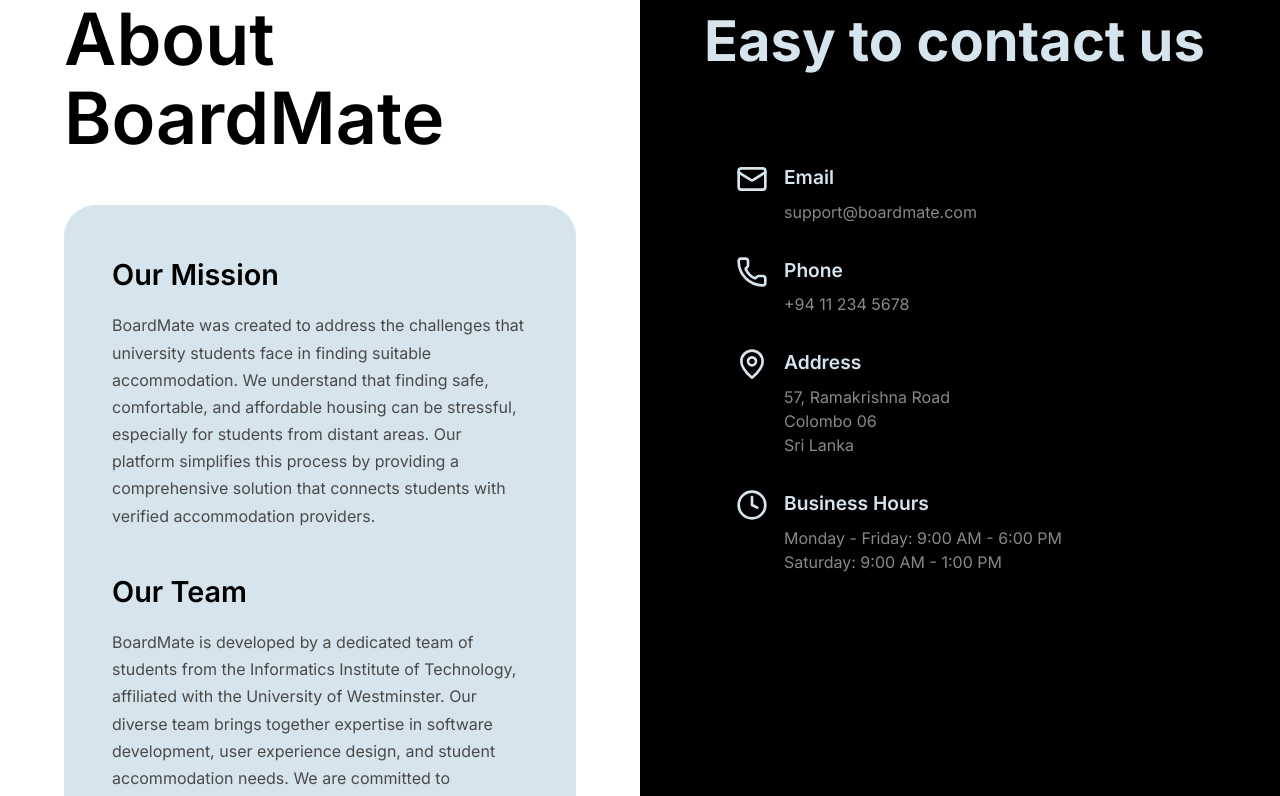
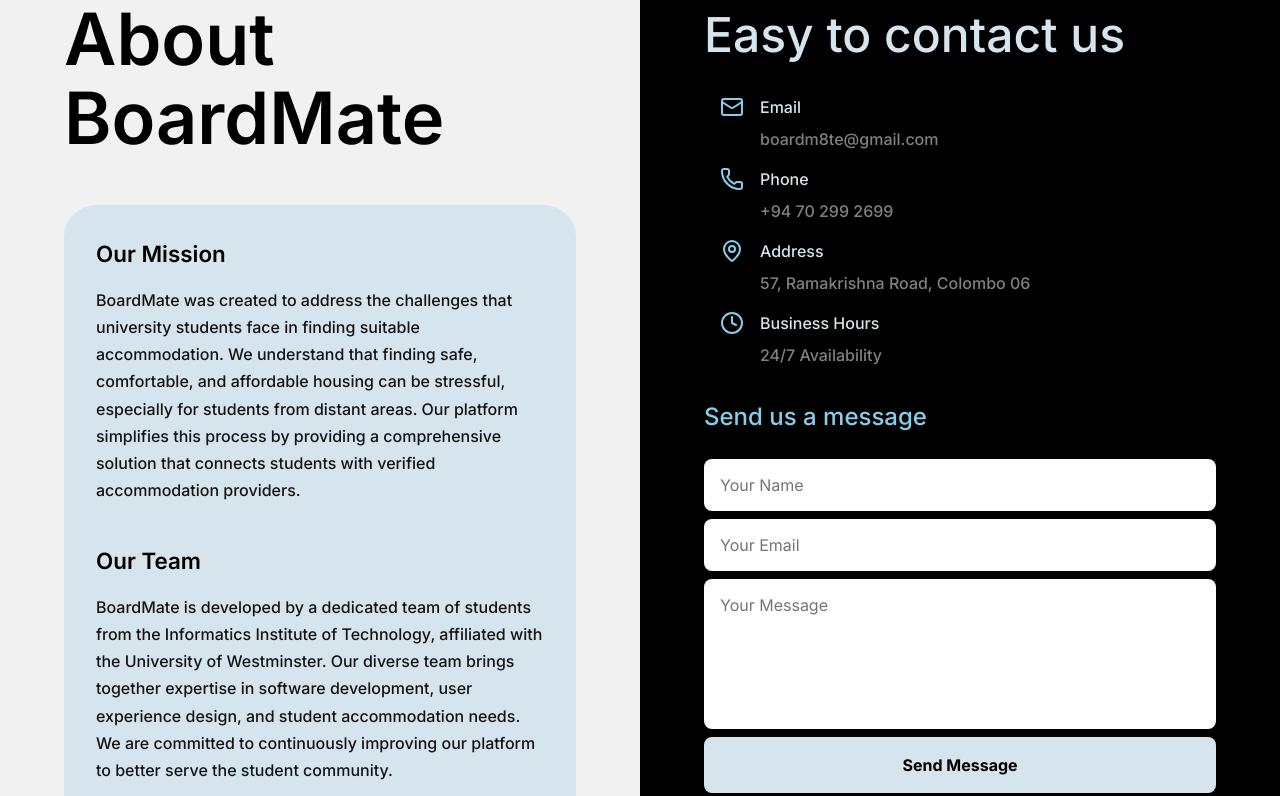
Before and after one commit to minindugimshan/BoardMate, a React (Vite) app: page / in a window 1280 px wide. Shown: the part 2500-3296 px from the top of the page. Built offline with nearby package versions, Linux system fonts and the light colour scheme.

Commit message:
Made a few css changes

```diff
--- a/src/components/AboutUs/AboutUs.css
+++ b/src/components/AboutUs/AboutUs.css
@@ -1,17 +1,17 @@
 .about-container {
-  min-height: 100vh;
+  min-height: 40vh;
   background-color: #efefef;
 }
 
 .split-layout {
   display: flex;
-  min-height: 100vh;
+  min-height: 40vh;
 }
 
 /* Left Section */
 .left-section {
   flex: 1;
-  background-color: #fff;
+  background-color: #f1f1f1;
   padding: 2rem;
 }
 
@@ -32,7 +32,7 @@
 .info-box {
   background-color: rgb(214, 228, 237);
   border-radius: 2rem;
-  padding: 3rem;
+  padding: 2rem;
 }
 
 .info-section {
@@ -40,16 +40,18 @@
 }
 
 .info-section h2 {
-  font-size: 1.8rem;
+  font-size: 1.4rem;
   font-weight: 600;
   color: #000;
+
   margin-bottom: 1rem;
 }
 
 .info-section p {
-  color: #4a4a4a;
+  color: #141414;
   line-height: 1.7;
   font-size: 1rem;
+  font-weight: 500;
 }
 
 /* Right Section */
@@ -68,20 +70,20 @@
 }
 
 .contact-title {
-  font-size: 3.5rem;
-  font-weight: 700;
+  font-size: 3rem;
+  font-weight: 500;
   color: rgb(214, 228, 237);
-  margin-bottom: 3rem;
+  margin-bottom: 0.5rem;
 }
 
 .contact-container {
-  padding: 2rem;
+  padding: 1rem;
 }
 
 .contact-info {
   display: flex;
   flex-direction: column;
-  gap: 2rem;
+  gap: 1rem;
 }
 
 .contact-item {
@@ -91,22 +93,66 @@
 }
 
 .contact-icon {
-  width: 2rem;
-  height: 2rem;
-  color: rgb(214, 228, 237);
+  width: 1.5rem;
+  height: 1.5rem;
+  color: skyblue;
 }
 
 .contact-details h3 {
-  font-weight: 600;
+  font-weight: 500;
   color: rgb(214, 228, 237);
   margin-bottom: 0.5rem;
-  font-size: 1.2rem;
+  font-size: 1rem;
 }
 
 .contact-details p {
-  color: #888;
+  color: grey;
   line-height: 1.5;
+  font-weight: 500;
 }
+
+.contact-form {
+  display: flex;
+  flex-direction: column;
+  gap: 0.5rem;
+  margin-top: 1rem;
+}
+
+.contact-form h3 {
+  color: skyblue;
+  font-size: 1.5rem;
+  margin-bottom: 1rem;
+  font-weight: 500;
+}
+
+.contact-form input,
+.contact-form textarea {
+  width: 100%;
+  padding: 1rem;
+  border-radius: 0.5rem;
+  border: none;
+  font-size: 1rem;
+}
+
+.contact-form textarea {
+  height: 150px;
+  resize: none;
+}
+
+.contact-form button {
+  background-color: rgb(214, 228, 237);
+  color: #000;
+  font-weight: bold;
+  padding: 1rem;
+  border: none;
+  border-radius: 0.5rem;
+  cursor: pointer;
+}
+
+.contact-form button:hover {
+  background-color: #ddd;
+}
+
 
 /* Responsive Design */
 @media (max-width: 1024px) {
--- a/src/components/AboutUs/AboutUs.jsx
+++ b/src/components/AboutUs/AboutUs.jsx
@@ -1,8 +1,20 @@
-import React from 'react';
+import React, { useState } from 'react';
 import { Mail, Phone, MapPin, Clock } from 'lucide-react';
 import './AboutUs.css';
 
 const AboutUs = () => {
+  const [formData, setFormData] = useState({ name: '', email: '', message: '' });
+
+  const handleChange = (e) => {
+    setFormData({ ...formData, [e.target.name]: e.target.value });
+  };
+
+  const handleSubmit = (e) => {
+    e.preventDefault();
+    alert(`Message Sent!\nName: ${formData.name}\nEmail: ${formData.email}\nMessage: ${formData.message}`);
+    setFormData({ name: '', email: '', message: '' });
+  };
+
   return (
     <div className="about-container">
       <div className="split-layout">
@@ -10,28 +22,22 @@
         <div className="left-section">
           <div className="content-left">
             <h1 className="main-title">About<br />BoardMate</h1>
-
             <div className="info-box">
               <div className="info-section">
                 <h2>Our Mission</h2>
-                <p>
-                  BoardMate was created to address the challenges that university students face in finding
+                <p>BoardMate was created to address the challenges that university students face in finding
                   suitable accommodation. We understand that finding safe, comfortable, and affordable
                   housing can be stressful, especially for students from distant areas. Our platform
                   simplifies this process by providing a comprehensive solution that connects students
-                  with verified accommodation providers.
-                </p>
+                  with verified accommodation providers.</p>
               </div>
-
               <div className="info-section">
                 <h2>Our Team</h2>
-                <p>
-                  BoardMate is developed by a dedicated team of students from the Informatics Institute
+                <p>BoardMate is developed by a dedicated team of students from the Informatics Institute
                   of Technology, affiliated with the University of Westminster. Our diverse team brings
                   together expertise in software development, user experience design, and student
                   accommodation needs. We are committed to continuously improving our platform to better
-                  serve the student community.
-                </p>
+                  serve the student community.</p>
               </div>
             </div>
           </div>
@@ -43,39 +49,21 @@
             <h2 className="contact-title">Easy to contact us</h2>
             <div className="contact-container">
               <div className="contact-info">
-                <div className="contact-item">
-                  <Mail className="contact-icon" />
-                  <div className="contact-details">
-                    <h3>Email</h3>
-                    <p>support@boardmate.com</p>
-                  </div>
-                </div>
-
-                <div className="contact-item">
-                  <Phone className="contact-icon" />
-                  <div className="contact-details">
-                    <h3>Phone</h3>
-                    <p>+94 11 234 5678</p>
-                  </div>
-                </div>
-
-                <div className="contact-item">
-                  <MapPin className="contact-icon" />
-                  <div className="contact-details">
-                    <h3>Address</h3>
-                    <p>57, Ramakrishna Road<br />Colombo 06<br />Sri Lanka</p>
-                  </div>
-                </div>
-
-                <div className="contact-item">
-                  <Clock className="contact-icon" />
-                  <div className="contact-details">
-                    <h3>Business Hours</h3>
-                    <p>Monday - Friday: 9:00 AM - 6:00 PM<br />Saturday: 9:00 AM - 1:00 PM</p>
-                  </div>
-                </div>
+                <div className="contact-item"><Mail className="contact-icon" /><div className="contact-details"><h3>Email</h3><p>boardm8te@gmail.com</p></div></div>
+                <div className="contact-item"><Phone className="contact-icon" /><div className="contact-details"><h3>Phone</h3><p>+94 70 299 2699</p></div></div>
+                <div className="contact-item"><MapPin className="contact-icon" /><div className="contact-details"><h3>Address</h3><p>57, Ramakrishna Road, Colombo 06</p></div></div>
+                <div className="contact-item"><Clock className="contact-icon" /><div className="contact-details"><h3>Business Hours</h3><p>24/7 Availability</p></div></div>
               </div>
             </div>
+
+            {/* Contact Form */}
+            <form className="contact-form" onSubmit={handleSubmit}>
+              <h3>Send us a message</h3>
+              <input type="text" name="name" placeholder="Your Name" value={formData.name} onChange={handleChange} required />
+              <input type="email" name="email" placeholder="Your Email" value={formData.email} onChange={handleChange} required />
+              <textarea name="message" placeholder="Your Message" value={formData.message} onChange={handleChange} required></textarea>
+              <button type="submit">Send Message</button>
+            </form>
           </div>
         </div>
       </div>
```
